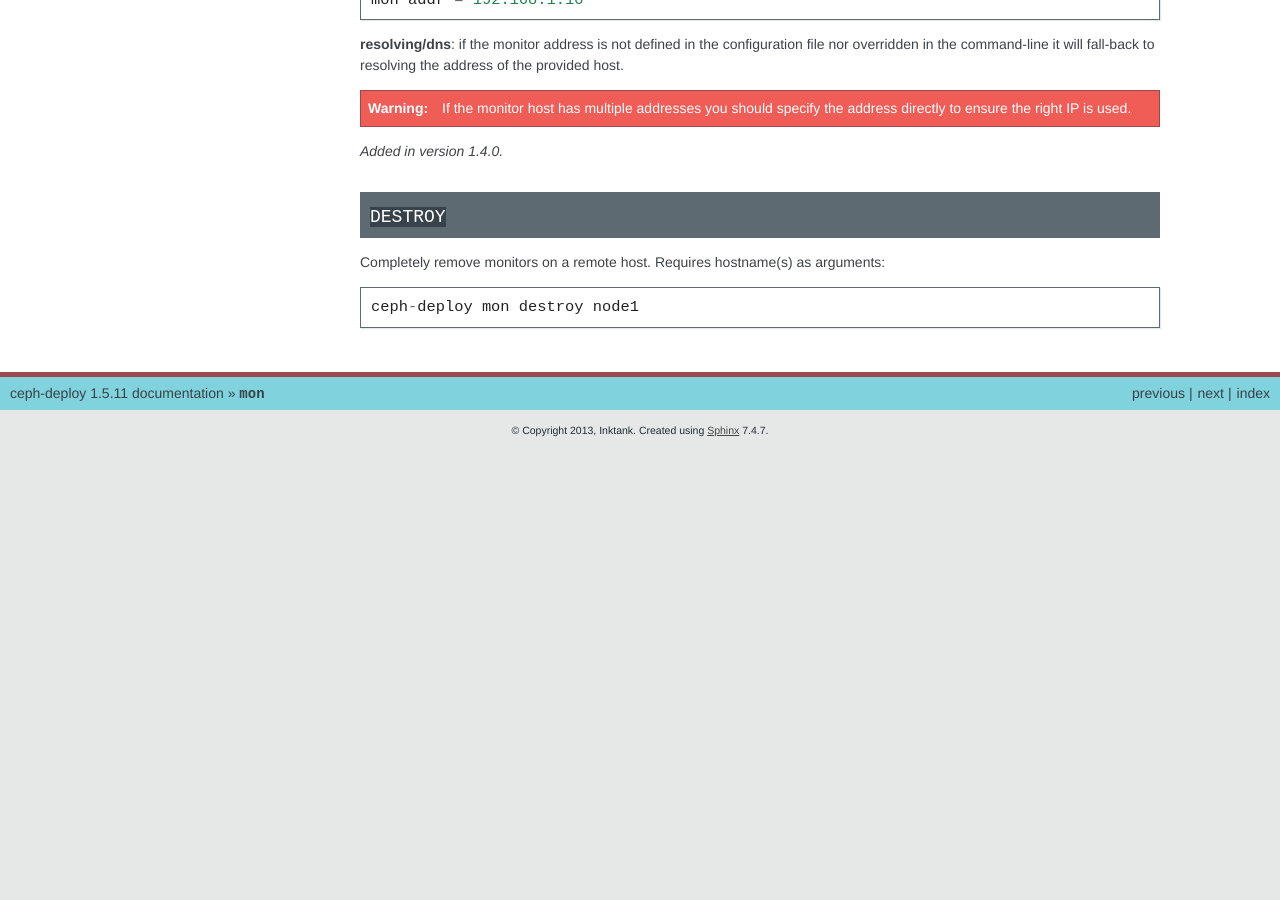
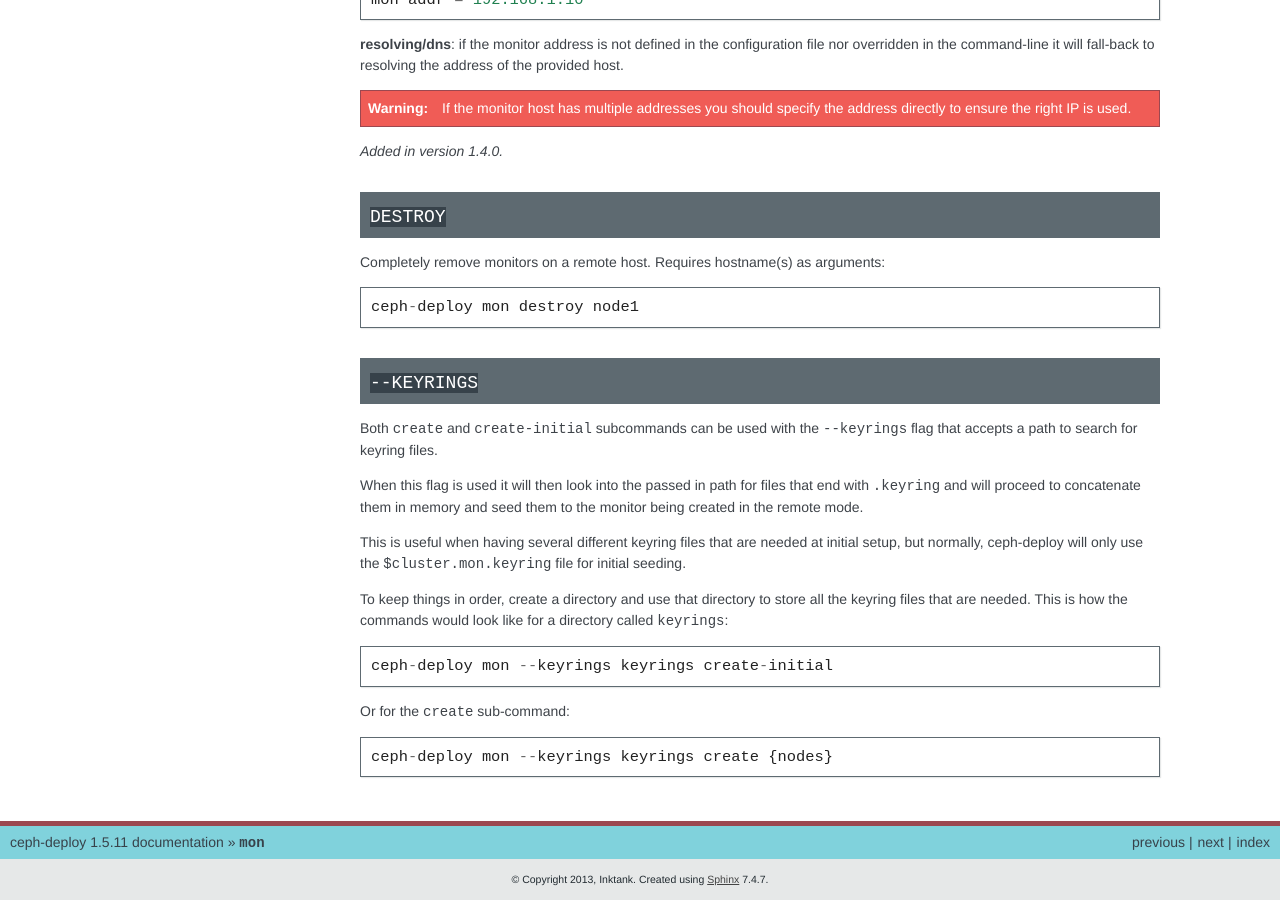
Before and after one commit to ceph/ceph-deploy, a Sphinx documentation site: the page built from docs/source/mon.rst, in a window 1280 px wide and 900 px high, scrolled down 1055 px. Built offline with Sphinx 7.4.7, drawn with Linux system fonts in a browser that asks for light colours; before the commit the page ends 1506 px from its top, so only the background shows below that.

Commit message:
document the --keyrings flag
Signed-off-by: Alfredo Deza <alfredo.deza@inktank.com>

```diff
--- a/docs/source/mon.rst
+++ b/docs/source/mon.rst
@@ -73,3 +73,27 @@ Completely remove monitors on a remote host. Requires hostname(s) as
 arguments::
 
     ceph-deploy mon destroy node1
+
+
+``--keyrings``
+--------------
+Both ``create`` and ``create-initial`` subcommands can be used with the
+``--keyrings`` flag that accepts a path to search for keyring files.
+
+When this flag is used it will then look into the passed in path for files that
+end with ``.keyring`` and will proceed to concatenate them in memory and seed
+them to the monitor being created in the remote mode.
+
+This is useful when having several different keyring files that are needed at
+initial setup, but normally, ceph-deploy will only use the
+``$cluster.mon.keyring`` file for initial seeding.
+
+To keep things in order, create a directory and use that directory to store all
+the keyring files that are needed. This is how the commands would look like for
+a directory called ``keyrings``::
+
+    ceph-deploy mon --keyrings keyrings create-initial
+
+Or for the ``create`` sub-command::
+
+    ceph-deploy mon --keyrings keyrings create {nodes}
```
